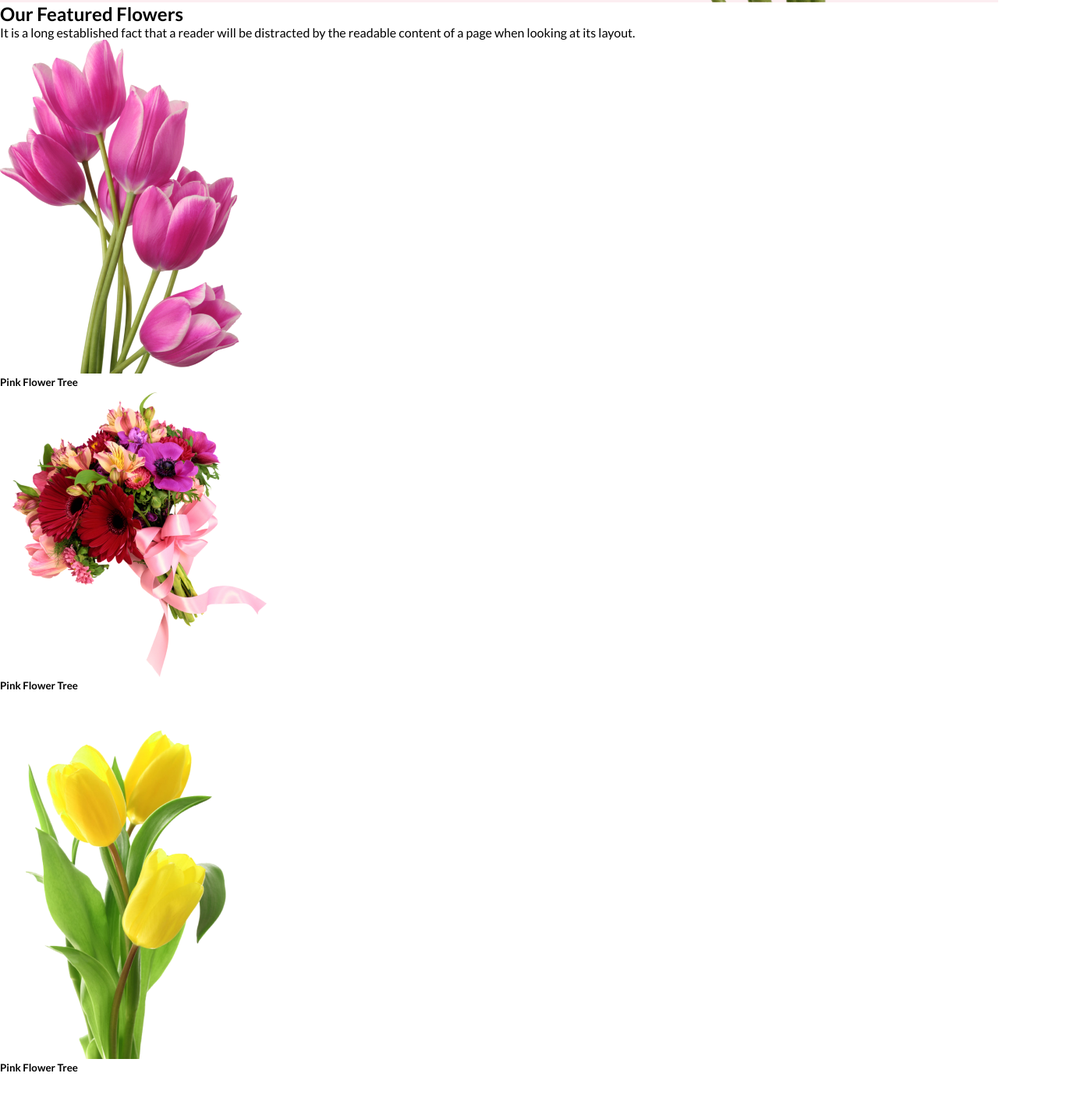
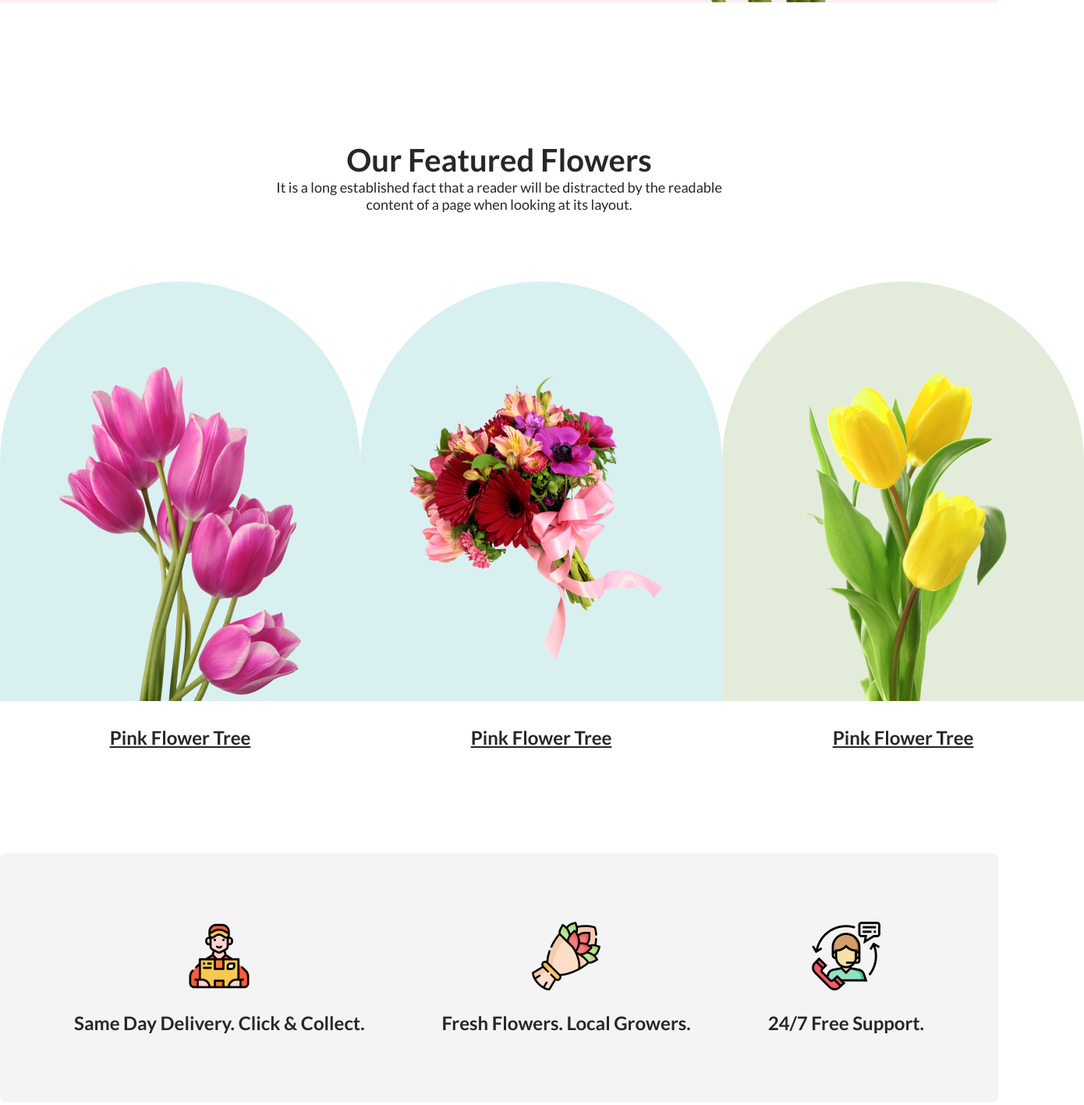
Before and after one commit to khademulislamapon/flower-shop-website, a plain HTML site: page index.html in a window 1280 px wide. Shown: the part 847-2264 px from the top of the page at 78% size, 1390 px wide, since content can reach past the window. Before the commit the page ends 2224 px from the top, so only its background shows below. Drawn offline with Linux system fonts and the light colour scheme.

Commit message:
i do other's 3section

```diff
--- a/index.html
+++ b/index.html
@@ -21,28 +21,68 @@
         </section>
     </header>
     <main>
-        <section>
-            <div>
-                <div>
+        <section id="featured-contener">
+            <div class="featured-section">
+                <div class="featured-content">
                     <h2>Our Featured Flowers</h2>
                     <p>It is a long established fact that a reader will be distracted by the readable content of a page when looking at its layout.</p>
                 </div>
-                <div>
-                    <div>
-                        <img src="./Flower Asset/pngwing 6.png" alt="">
+                <div class="featured-images">
+                    <div class="featured-image-part">
+                        <div class="image-partst">
+                            <div class="pst">
+                                <img src="./Flower Asset/pngwing 6.png" alt="">
+                            </div>
+                        </div>
                         <h5>Pink Flower Tree</h5>
                     </div>
-                    <div>
-                        <img src="./Flower Asset/pngwing 5.png" alt="">
+                    <div class="featured-image-part">
+                        <div class="image-partnd">
+                            <div class="pnd">
+                                <img src="./Flower Asset/pngwing 5.png" alt="">
+                            </div>
+                        </div>
                         <h5>Pink Flower Tree</h5>
                     </div>
-                    <div>
-                        <img src="./Flower Asset/pngwing 7.png" alt="">
+                    <div class="featured-image-part">
+                        <div class="image-partrd">
+                            <div class="prd">
+                                <img src="./Flower Asset/pngwing 7.png" alt="">
+                            </div>
+                        </div>
                         <h5>Pink Flower Tree</h5>
                     </div>
                 </div>
             </div>
         </section>
+        <section class="three-pack-contener">
+            <div class="three-pack-section">
+                <div class="three-pack-part">
+                    <img src="./Flower Asset/Group 57.png" alt="">
+                    <h4>Same Day Delivery. Click & Collect.</h4>
+                </div>
+                <div class="three-pack-part">
+                    <img src="./Flower Asset/Group 58.png" alt="">
+                    <h4>Fresh Flowers. Local Growers.</h4>
+                </div>
+                <div class="three-pack-part">
+                    <img src="./Flower Asset/Group 59.png" alt="">
+                    <h4>24/7 Free Support.</h4>
+                </div>
+            </div>
+        </section>
+        <section id="head-copy-contener">
+            <section class="head-copy-section">
+                <div class="head-copy-content">
+                    <h1>Hot Deal ! Sale Up To 25% <span>Off</span></h1>
+                    <p>It is a long established fact that a reader will be distracted by the readable content of a page when looking at its layout.</p>
+                    <button>Sign Up</button>
+                </div>
+                <div class="head-copy-img">
+                    <img src="./Flower Asset/pngwing 8.png" alt="">
+                </div>
+            </section>
+        </section>
     </main>
     <footer></footer>
 </body>
--- a/style.css
+++ b/style.css
@@ -5,25 +5,28 @@
     padding: 0;
     box-sizing: border-box;
 }
+
 body{
     font-family: "Lato", sans-serif;
 }
+
 /* head-contener */
 #head-contener{
-    max-width: 1920px;
+    /* max-width: 1920px; */
     height: 850px;
     background-color: #FCEEF1;
     /* border: 2px solid #FCEEF1; */
-    position: relative;
 }
 .head-section{
     max-width: 1440px;
     height: 800px;
     /* border: 2px solid red; */
     /* background-color: #323030; */
-    margin: 0 auto;
-    /* padding-top: 50px; */
+    margin: auto;
+    padding-top: 50px;
+    /* position: relative; */
     display: flex;
+    justify-content: space-between;
 }
 .head-content{
     max-width: 708px;
@@ -33,7 +36,7 @@ body{
 .head-content h1{
     font-size: 80px;
     color: #272727;
-    font-weight: 900px;
+    font-weight: 800px;
 }
 .head-content p{
     font-size: 18px;
@@ -52,10 +55,178 @@ body{
 .head-img{
     max-width: 635px;
     height: 800px;
-    position: absolute;
-    right: 0;
-    bottom: 0;
 }
 .head-img img{}
 
 /* featured-contener */
+#featured-contener{
+    max-width: 1440px;
+    height: 785px;
+    margin: 178px auto 0;
+}
+
+.featured-section{}
+
+.featured-content{
+    max-width: 594px;
+    height: 132px;
+    margin: 0 auto;
+    text-align: center;
+}
+.featured-content h2{
+    color: #272727;
+    font-size: 40px;
+    font-weight: 800px;
+}
+.featured-content p{
+    color: #272727;
+    font-size: 18px;
+}
+
+/* featured-images */
+
+.featured-images{
+    max-width: 1440px;
+    height: 605px;
+    display: flex;
+    justify-content: space-between;
+    margin-top: 48px;
+}
+
+.featured-image-part{
+    max-width: 464px;
+    height: 605px;
+    /* border: 1px solid green; */
+}
+
+.image-partst{
+    max-width: 464px;
+    height: 538px;
+    /* border: 1px solid red; */
+    background-color: rgba(5, 151, 160, 0.15);
+    border-radius: 300px 300px 0 0;
+}
+
+.image-partnd{
+    max-width: 464px;
+    height: 538px;
+    /* border: 1px solid red; */
+    background-color: rgba(5, 151, 160, 0.15);
+    border-radius: 300px 300px 0 0;
+}
+
+.image-partrd{
+    max-width: 464px;
+    height: 538px;
+    /* border: 1px solid red; */
+    background-color: rgba(71, 125, 17, 0.15);
+    border-radius: 300px 300px 0 0;
+}
+
+.pst img{
+    max-width: 310px;
+    height: 428px;
+    /* border: 1px solid black; */
+    margin: 110px 76px 0;
+}
+.pnd img{
+    max-width: 370px;
+    height: 370px;
+    /* border: 1px solid black; */
+    margin: 117px 47px 51px;
+}
+.prd img{
+    max-width: 314px;
+    height: 471px;
+    /* border: 1px solid black; */
+    margin: 67px 75px 0;
+}
+/* .image-part img{} */
+
+.featured-image-part h5{
+    font-size: 24px;
+    font-weight: bold;
+    color: #272727;
+    text-align: center;
+    text-decoration: underline;
+    padding-top: 32px;
+}
+/* three-pack */
+.three-pack-contener{
+    margin: 128px auto;
+    max-width: 1440px;
+    height: 320px;
+    border-radius: 8px;
+    background: rgba(39, 39, 39, 0.05);
+    padding-top: 86px;
+}
+
+.three-pack-section{
+    display: flex;
+    justify-content: space-between;
+    align-items: center;
+    max-width: 1090px;
+    height: 147px;
+    margin: 0 auto;
+}
+
+.three-pack-part{
+    text-align: center;
+}
+.three-pack-part img{}
+.three-pack-part h4{
+    color: #272727;
+    font-size: 24px;
+    font-weight: 500px;
+    padding-top: 24px;
+}
+
+/* head-copy-contener */
+
+#head-copy-contener{
+    height: 620px;
+    background-color: #FCEEF1;
+    padding-top: 100px;
+}
+.head-copy-section{
+    max-width: 1098px;
+    height: 420px;
+    margin: auto;
+    /* padding-top: 50px; */
+    display: flex;
+    justify-content: space-between;
+    align-items: center;
+}
+.head-copy-content{
+    max-width: 594px;
+    height: 228px;
+    margin: 130px 0 62px;
+    text-align: center;
+}
+.head-copy-content h1{
+    font-size: 40px;
+    color: #272727;
+    font-weight: 800px;
+}
+.head-copy-content h1 span{
+    color: #E55473;
+}
+.head-copy-content p{
+    font-size: 18px;
+    color: #272727;
+    margin: 32px 0;
+}
+.head-copy-content button{
+    color: #FFFFFF;
+    font-size: 20px;
+    font-weight: bold;
+    border: none;
+    background-color: #E55473;
+    padding: 20px 43px;
+}
+
+.head-copy-img{
+    max-width: 318px;
+    height: 420px;
+}
+.head-copy-img img{}
```
